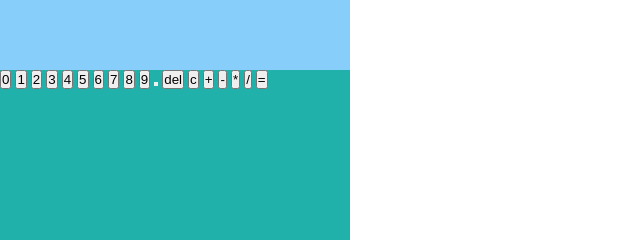
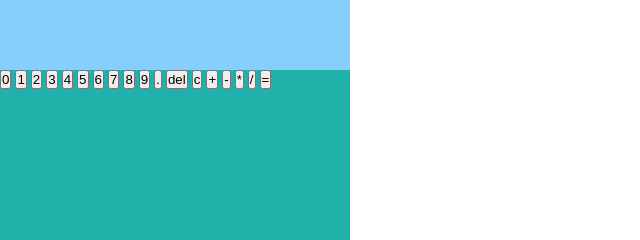
Before and after one commit to Stinji/calculator, a plain HTML site: page index.html in a window 1280 px wide. Shown: the part 125-365 px from the top of the page, 0-640 px from the left. Drawn offline with Linux system fonts and the light colour scheme.

Commit message:
added forgotten decimal in DOM

```diff
--- a/index.html
+++ b/index.html
@@ -22,7 +22,7 @@
             <button class="seven">7</button>
             <button class="eight">8</button>
             <button class="nine">9</button>
-            <button class="decimal"></button>
+            <button class="decimal">.</button>
             <button class="delete">del</button>
             <button class="clear">c</button>
             <button class="add">+</button>
```
